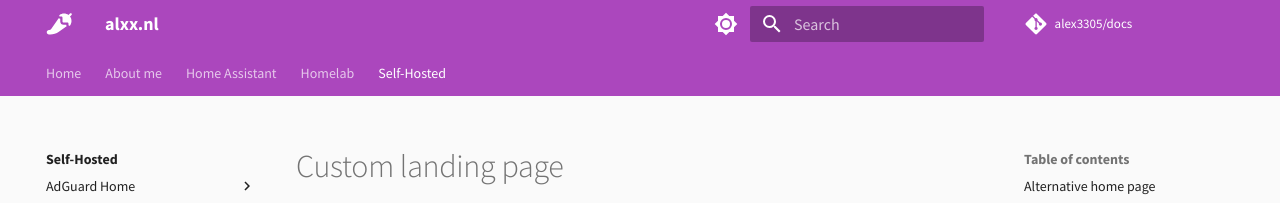
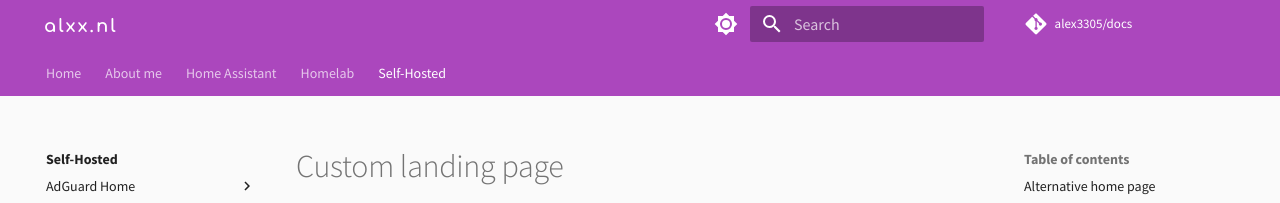
Before and after one commit to alex3305/docs, an MkDocs documentation site: the page built from docs/selfhosted/mkdocs_material/custom_landing_page.md, in a window 1280 px wide. Shown: the top 203 px of the page. Built offline with MkDocs 1.6.1 and Material for MkDocs 9.7.7, drawn with Linux system fonts in a browser that asks for light colours; comment, search, counter and statistics services are not loaded.

Commit message:
Changed logo in header

```diff
--- a/docs/stylesheets/extra.css
+++ b/docs/custom.css
@@ -1,3 +1,5 @@
+@import url('https://fonts.googleapis.com/css2?family=Comfortaa:wght@700&display=swap');
+
 [data-md-color-scheme="slate"] {
     --md-hue: 310;
 }
@@ -24,3 +26,18 @@
     background-color: rgba(0, 0, 0, 0.5);
     box-shadow: var(--md-shadow-z2);
 }
+
+header a.md-header__button.md-logo {
+    display: none;
+}
+
+[dir=ltr] .md-header__title {
+    margin-left: 0.5rem;
+    padding-top: 0.1rem;
+}
+
+.md-header__title {
+    font-family: 'Comfortaa', cursive;
+    font-weight: 700;
+    letter-spacing: 2px;
+}
--- a/mkdocs.yml
+++ b/mkdocs.yml
@@ -17,9 +17,6 @@ copyright: Copyright &copy; 2020 - 2023 Alex van den Hoogen
 theme:
   name: material
   custom_dir: overrides
-
-  icon:
-    logo: fontawesome/solid/pepper-hot
 
   palette:
     - media: "(prefers-color-scheme: light)"
@@ -87,7 +84,7 @@ nav:
       - Custom landing page: selfhosted/mkdocs_material/custom_landing_page.md
 
 extra_css:
-  - stylesheets/extra.css
+  - custom.css
 
 # Extensions
 markdown_extensions:
--- a/overrides/about.html
+++ b/overrides/about.html
@@ -29,6 +29,10 @@
 
   .md-header--shadow {
     box-shadow: none;
+  }
+
+  .md-header--title {
+    box-shadow: var(--md-shadow-z2);
   }
 
   .md-header, .md-tabs {
--- /dev/null
+++ b/overrides/partials/logo.html
@@ -0,0 +1 @@
+<!-- No logo -->
```
